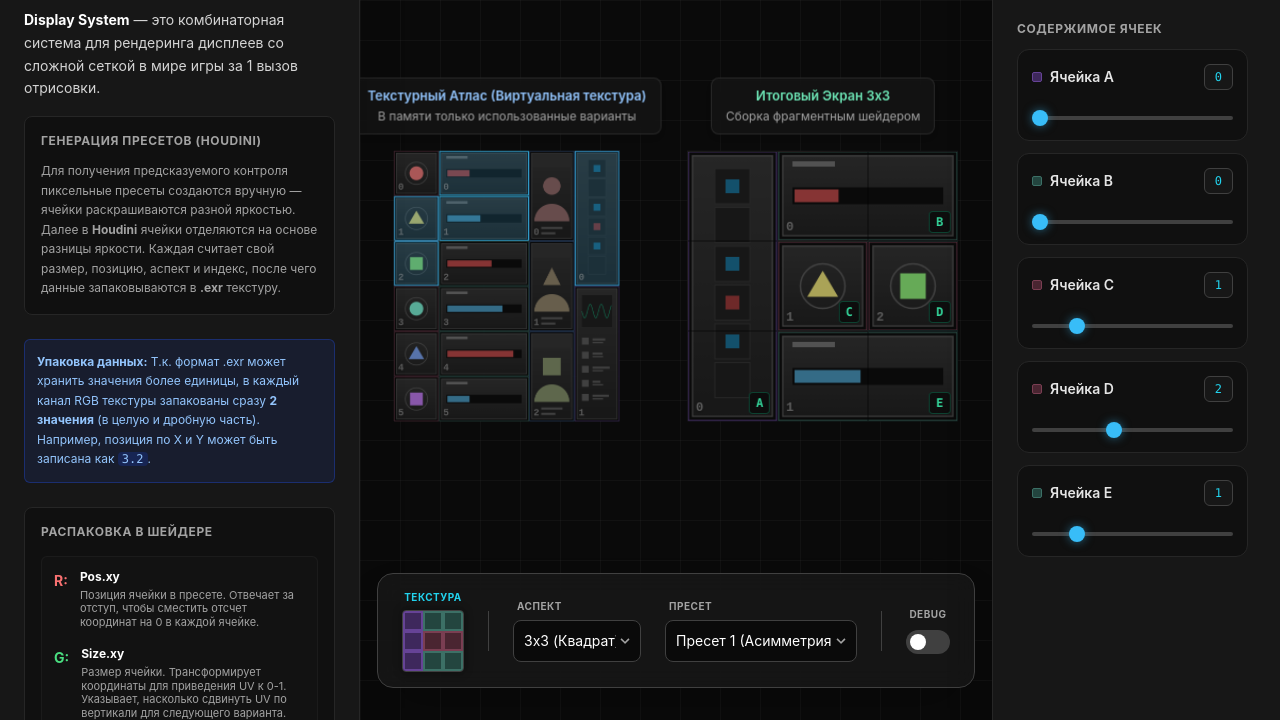
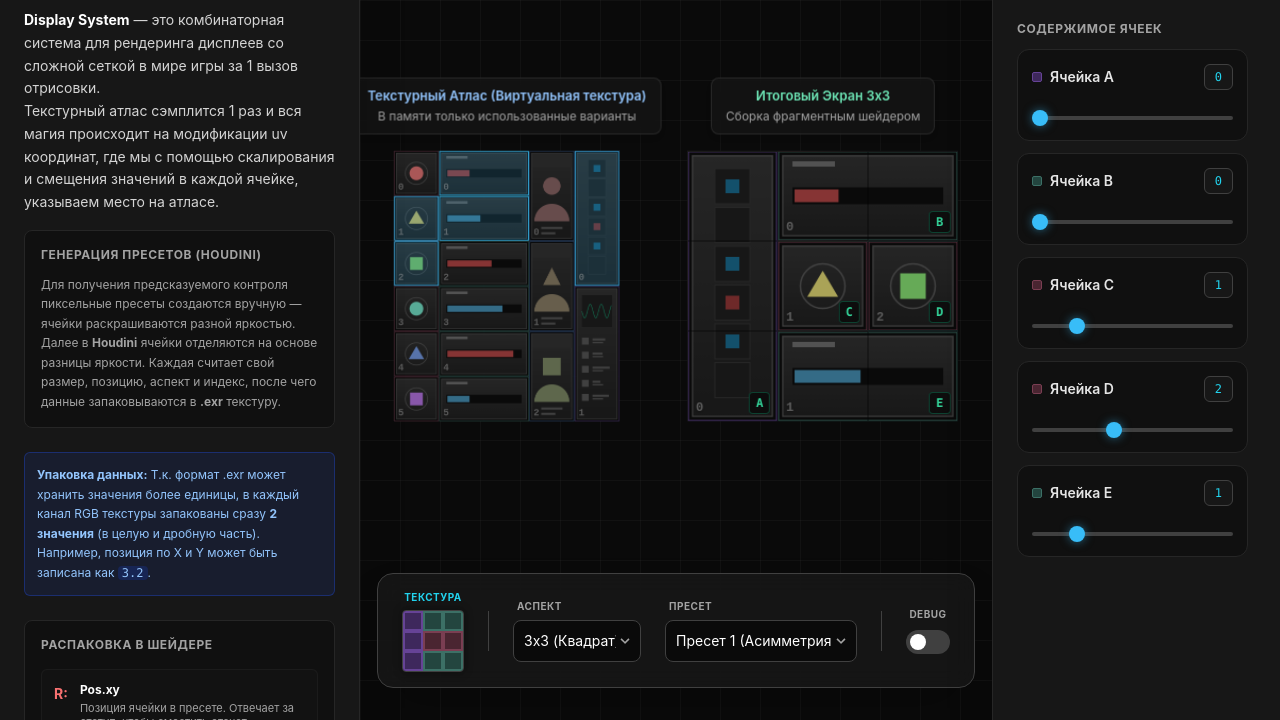
Before and after one commit to alexkoskos/DisplaySystemDemo, a plain HTML site: page index.html in a window 1280 px wide. Shown: the part 80-800 px from the top of the page. Drawn offline with nearby package versions, Linux system fonts and the light colour scheme.

Commit message:
Enhance Display System description in index.html
Updated description of the Display System with additional details about texture atlas sampling and UV coordinate modification.

```diff
--- a/index.html
+++ b/index.html
@@ -86,7 +86,7 @@
 
         <div id="info-content" class="px-6 py-5 overflow-y-auto flex-1">
             <p class="text-sm text-neutral-300 leading-relaxed mb-4" data-i18n-html="desc1">
-                <strong class="text-white">Display System</strong> — это комбинаторная система для рендеринга дисплеев со сложной сеткой в мире игры за 1 вызов отрисовки.
+                <strong class="text-white">Display System</strong> — это комбинаторная система для рендеринга дисплеев со сложной сеткой в мире игры за 1 вызов отрисовки. <br> Текстурный атлас сэмплится 1 раз и вся магия происходит на модификации uv координат, где мы с помощью скалирования и смещения значений в каждой ячейке, указываем место на атласе.
             </p>
 
             <div class="bg-neutral-950/50 p-4 rounded-lg border border-neutral-800 mb-6">
```
